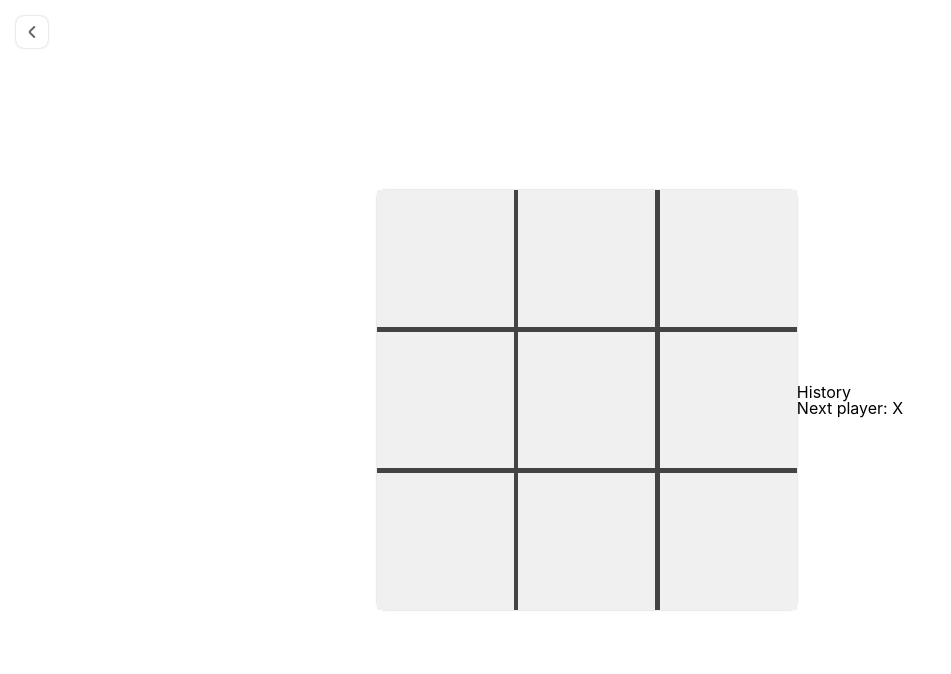
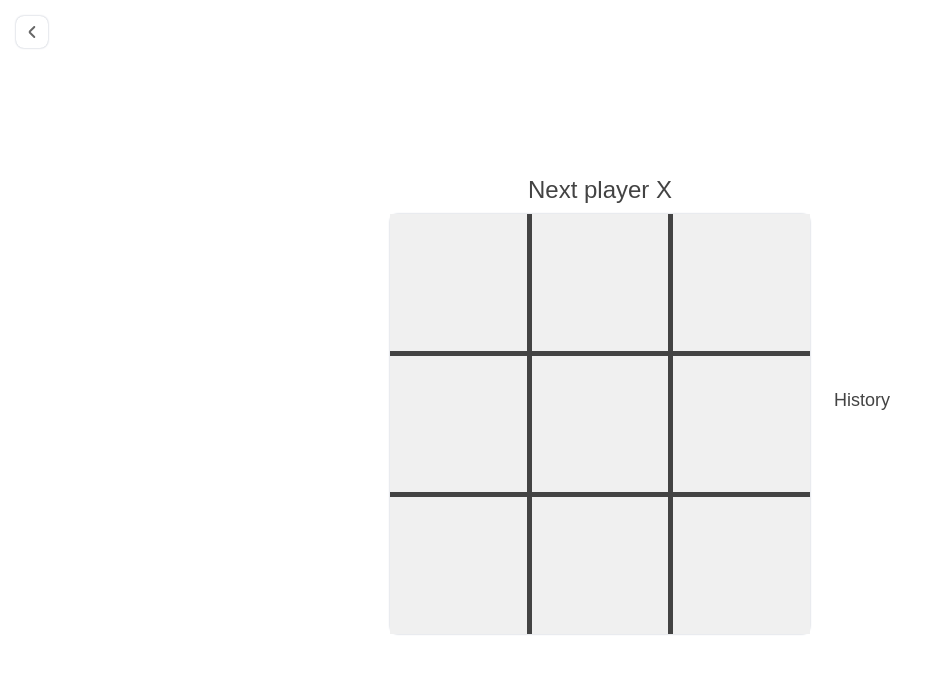
Before and after one commit to MSzostaq/tic-tac-toe, a React (Create React App) app: page /multiplayer-local in a window 1280 px wide. Shown: the top 674 px of the page, without its empty margins (0-951 px from the left). Built offline with nearby package versions, Linux system fonts and the light colour scheme.

Commit message:
code and styles refactoring

```diff
--- a/src/views/MultiplayerLocal.jsx
+++ b/src/views/MultiplayerLocal.jsx
@@ -31,12 +31,40 @@ const BackIcon = styled(Icon)`
   height: 24px;
 `;
 
+const GameWrapper = styled.div`
+  display: flex;
+  align-items: center;
+  justify-content: center;
+  flex-direction: column;
+`;
+
+const GameTitle = styled.p`
+  color: ${({ theme }) => theme.colors.darkGrey};
+  font-family: sans-serif;
+  font-size: ${({ theme }) => theme.fontSize.xl};
+  margin: 12px;
+`;
+
+const GameInfo = styled.div`
+  display: flex;
+  align-items: center;
+  justify-content: center;
+  flex-direction: column;
+  margin-left: 24px;
+`;
+
+const GameHistory = styled.p`
+  color: ${({ theme }) => theme.colors.darkGrey};
+  font-family: sans-serif;
+  font-size: ${({ theme }) => theme.fontSize.l};
+`;
+
 const MultiplayerLocal = () => {
   const [history, setHistory] = useState([Array(9).fill(null)]);
   const [stepNumber, setStepNumber] = useState(0);
   const [xIsNext, setXIsNext] = useState(true);
   const winner = calculateWinner(history[stepNumber]);
-  const xo = xIsNext ? "X" : "O";
+  const xO = xIsNext ? "X" : "O";
 
   const handleClick = (index) => {
     const historyPoint = history.slice(0, stepNumber + 1);
@@ -45,7 +73,7 @@ const MultiplayerLocal = () => {
     // return if won or occupied
     if (winner || squares[index]) return;
     // select square
-    squares[index] = xo;
+    squares[index] = xO;
     setHistory([...historyPoint, squares]);
     setStepNumber(historyPoint.length);
     setXIsNext(!xIsNext);
@@ -58,7 +86,7 @@ const MultiplayerLocal = () => {
 
   const renderMoves = () => {
     history.map((_step, move) => {
-      const destination = move ? `Go to move #${move}` : "Go to start!";
+      const destination = move ? `Go to move ${move}` : "Go to start!";
       return (
         <li key={move}>
           <button onClick={() => jumpTo(move)}>{destination}</button>
@@ -72,12 +100,16 @@ const MultiplayerLocal = () => {
       <BackButton to="/">
         <BackIcon icon="caretDown" />
       </BackButton>
-      <Board squares={history[stepNumber]} onClick={handleClick} />
-      <div>
-        <h1>History</h1>
+      <GameWrapper>
+        <GameTitle>
+          {winner ? "Player " + winner + " won!" : "Next player " + xO}
+        </GameTitle>
+        <Board squares={history[stepNumber]} onClick={handleClick} />
+      </GameWrapper>
+      <GameInfo>
+        <GameHistory>History</GameHistory>
         {renderMoves()}
-        <h1>{winner ? "Winner: " + winner : "Next player: " + xo}</h1>
-      </div>
+      </GameInfo>
     </Wrapper>
   );
 };
```
